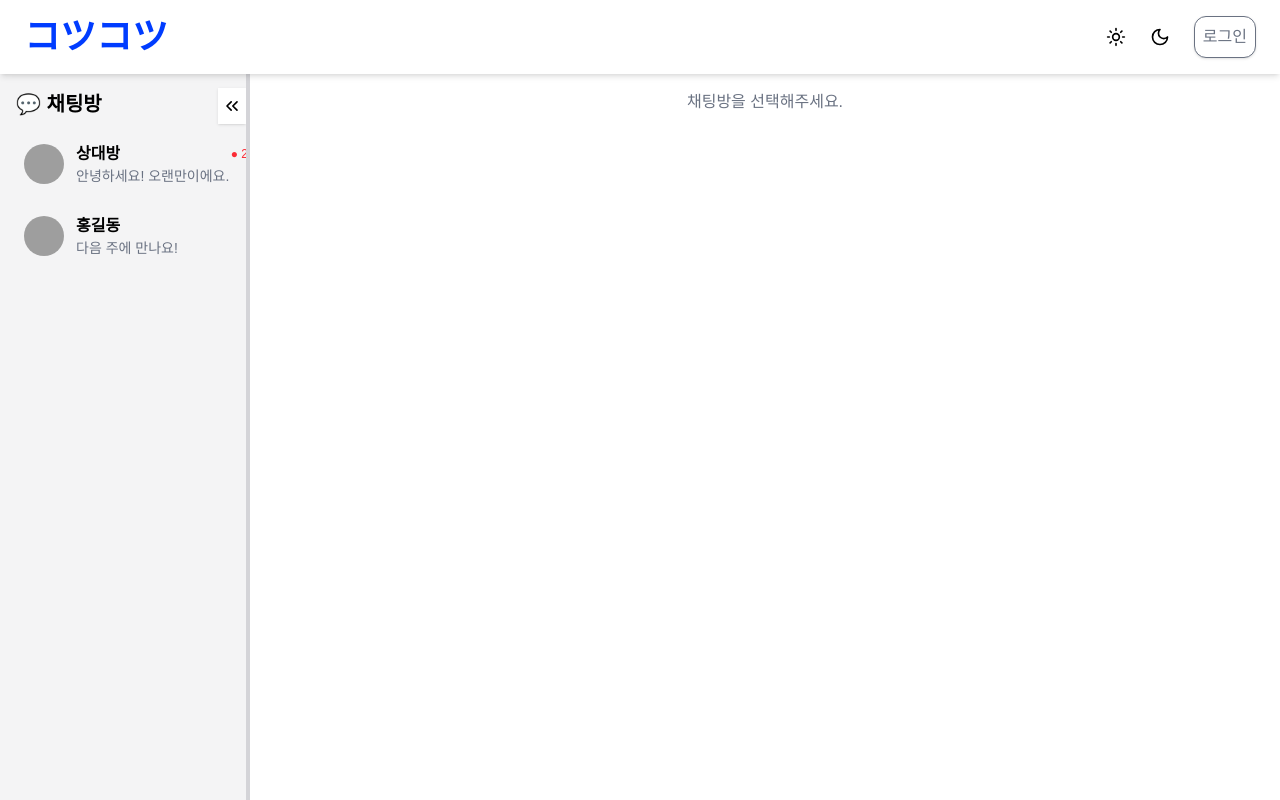
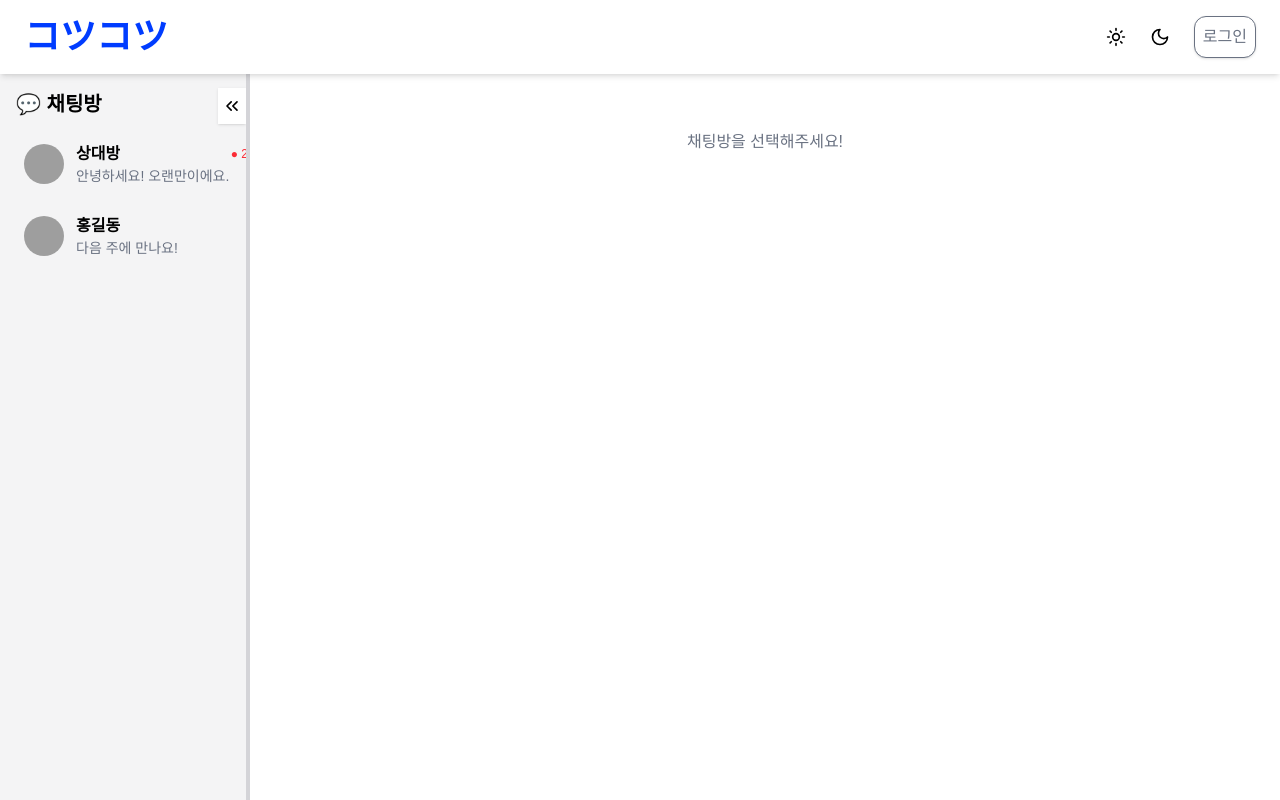
Before and after one commit to Globalin-IT-3Group/frontend, a React (Vite) app: page /chat in a window 1280 px wide. Built offline with nearby package versions, Linux system fonts and the light colour scheme; no server answers; grey boxes are pictures that could not be loaded; a web font is replaced by a local one.

Commit message:
feat: 텍스트 속성 추가 및 내용 변경

```diff
--- a/src/routes/chat/ChattingPage.jsx
+++ b/src/routes/chat/ChattingPage.jsx
@@ -10,8 +10,8 @@ export default function ChattingPage() {
   return roomId ? (
     <ChatRoom roomId={roomId} otherUser={otherUser} />
   ) : (
-    <div className="flex justify-center items-center w-full h-full text-gray-500">
-      채팅방을 선택해주세요.
+    <div className="pt-10 flex justify-center items-center w-full h-full text-gray-500">
+      <p className="text-bold">채팅방을 선택해주세요!</p>
     </div>
   );
 }
```
